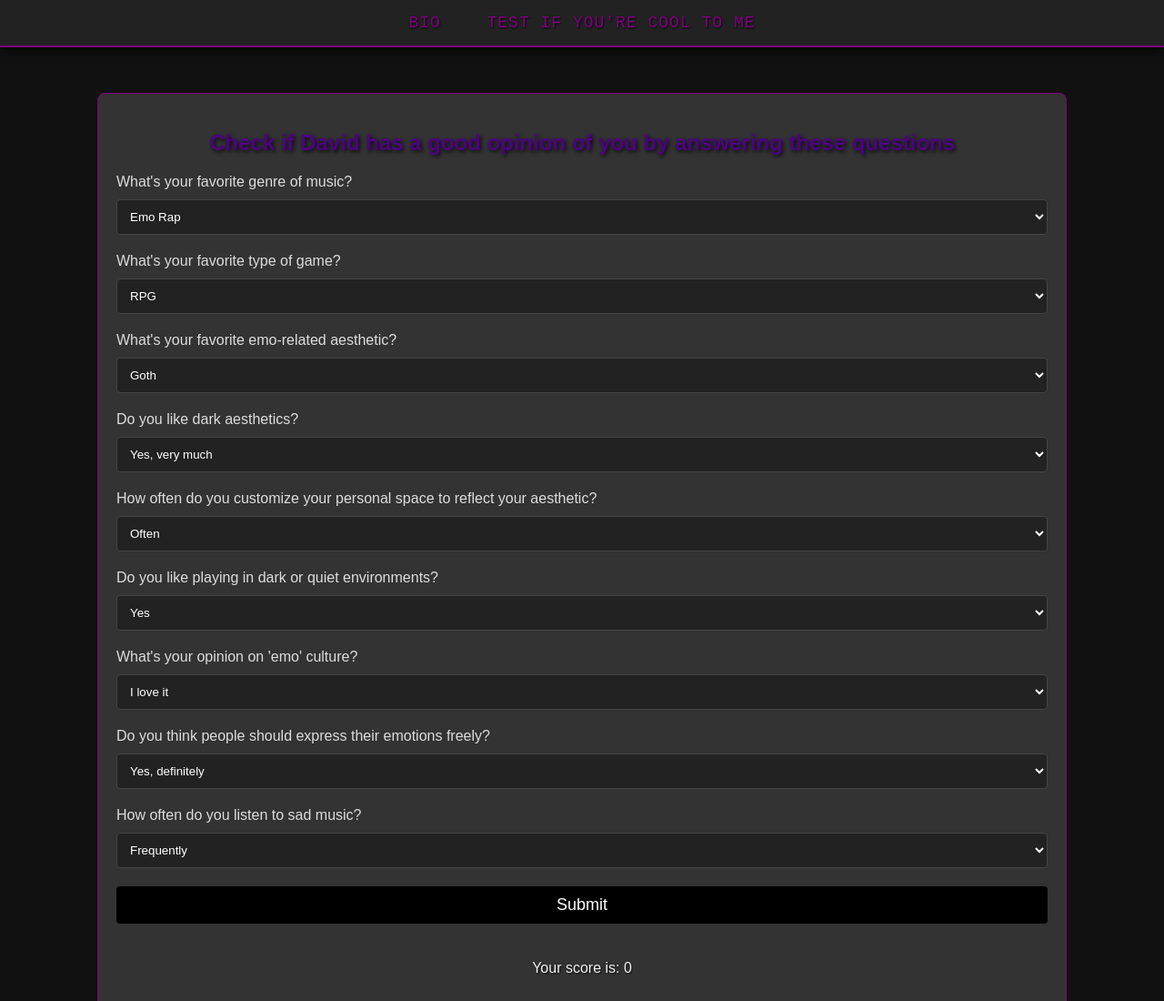
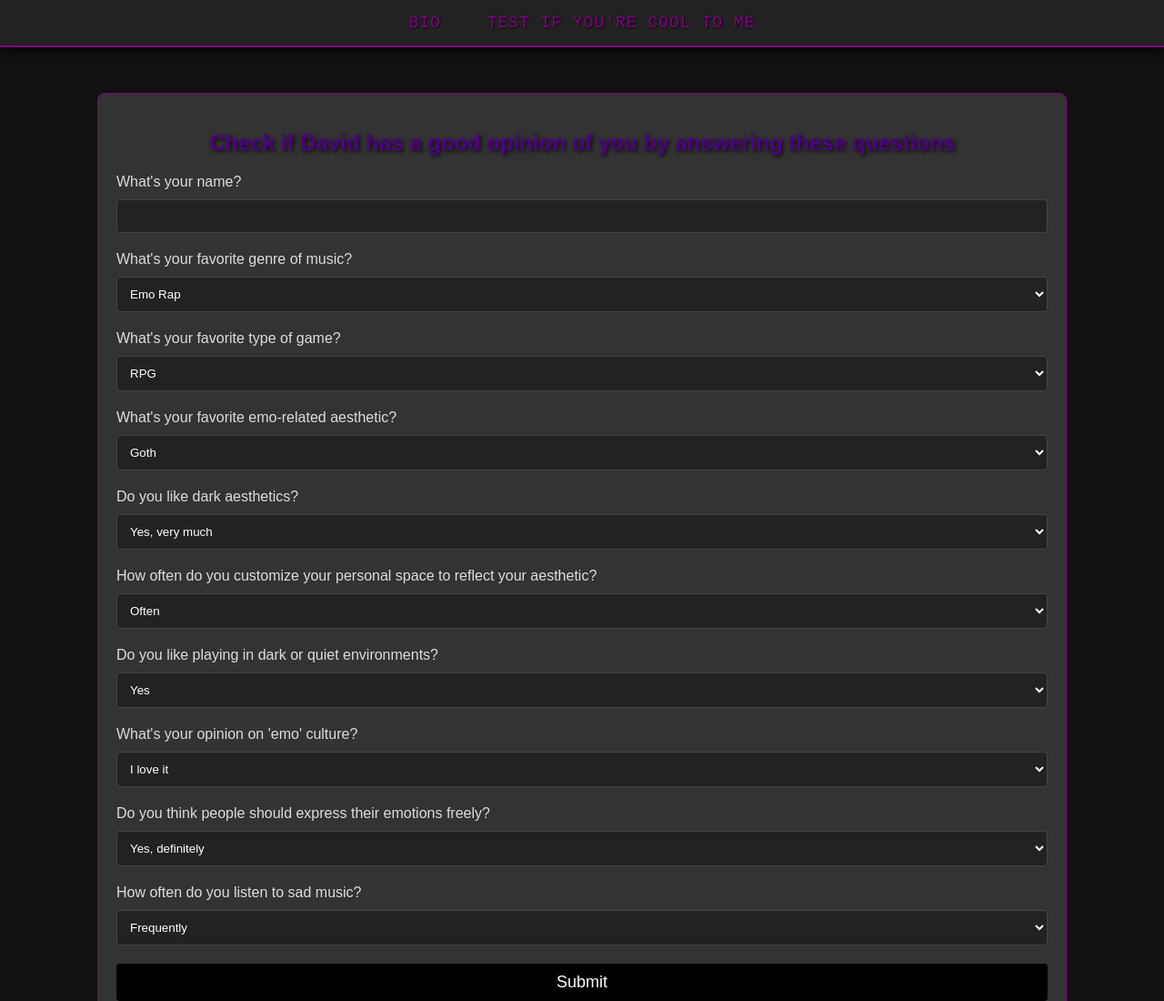
Before and after one commit to blaz3ss/blaz3ss, a plain HTML site: page forms.html in a window 1280 px wide. Shown: the top 1100 px of the page at 91% size. Drawn offline with Linux system fonts and the light colour scheme.

Commit message:
Update forms.html

```diff
--- a/forms.html
+++ b/forms.html
@@ -14,7 +14,11 @@
 
     <section class="form-container">
         <h2>Check if David has a good opinion of you by answering these questions</h2>
-        <form id="skillIssueForm" action="#" method="post">
+        <form id="skillIssueForm">
+            <!-- Campo nuevo: Nombre del usuario -->
+            <label for="username">What's your name?</label>
+            <input type="text" id="username" name="username" required>
+
             <label for="question1">What's your favorite genre of music?</label>
             <select name="question1" id="question1">
                 <option value="emo" data-points="20">Emo Rap</option>
```
